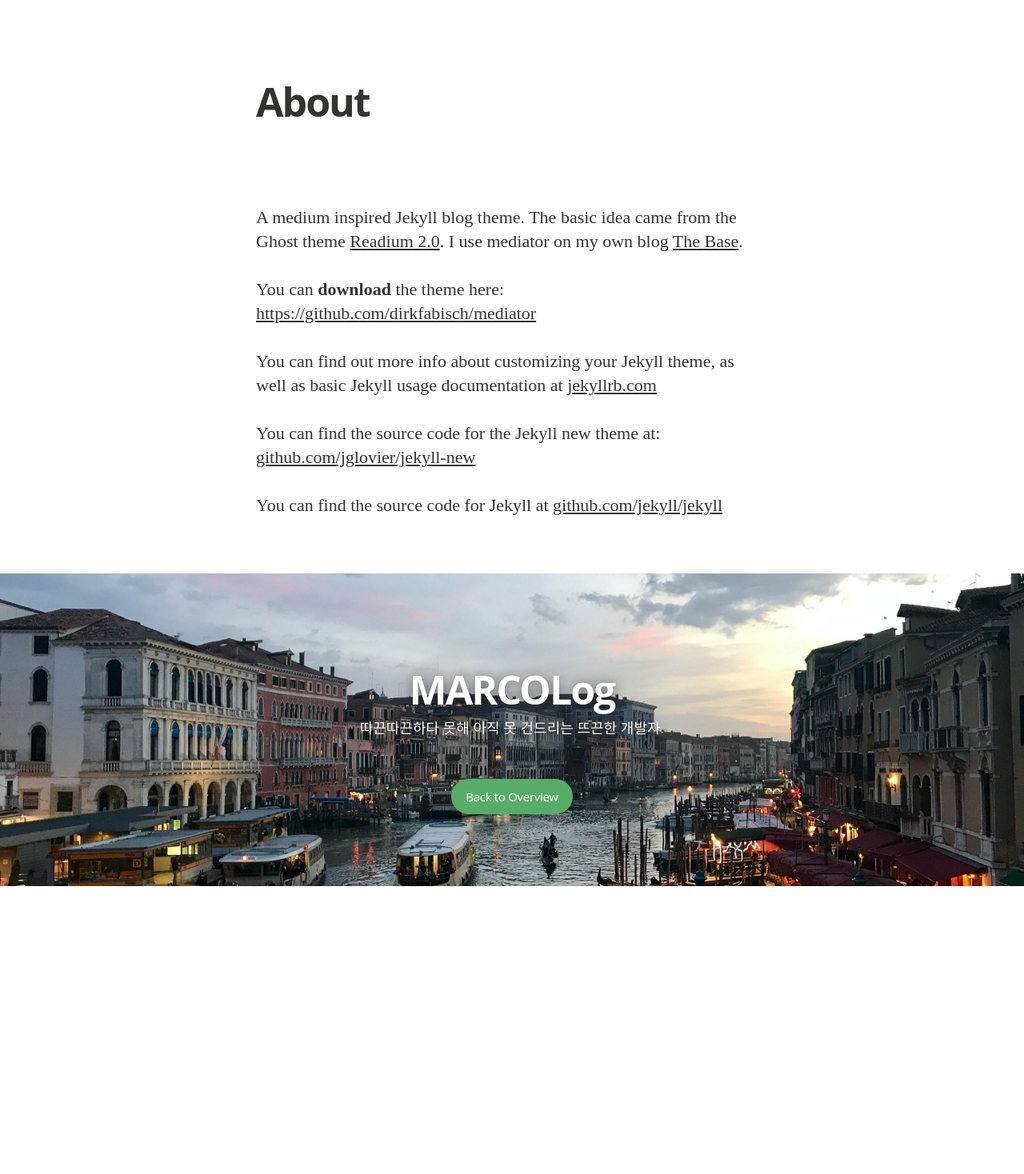
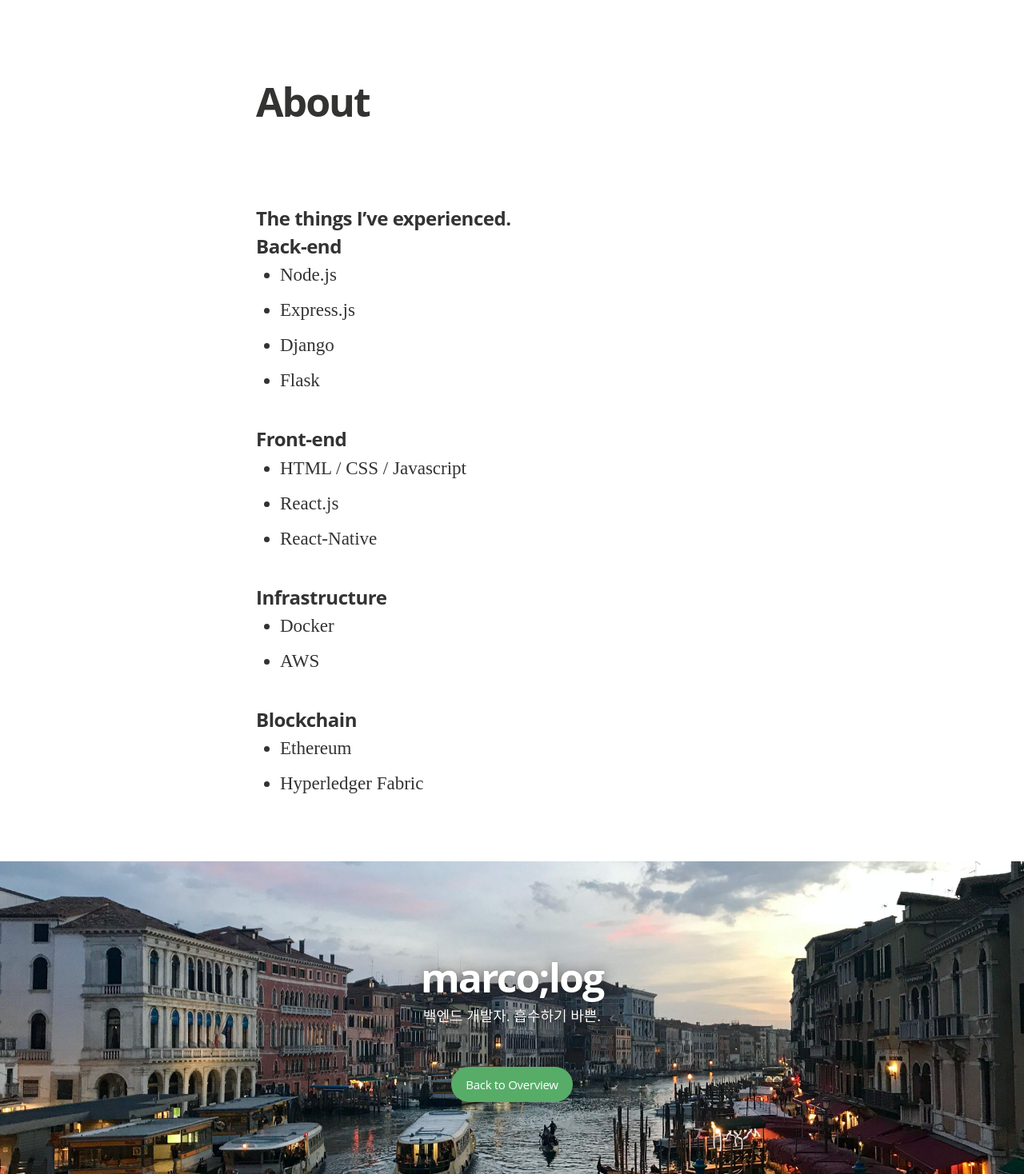
Before and after one commit to yvvyoon/yvvyoon.github.io, a Jekyll site: the page built from about.md, in a window 1280 px wide. Shown: the whole page at 80% size. Built offline with Jekyll 4.4.1, drawn with Linux system fonts in a browser that asks for light colours; nearby versions of some CDN libraries; some web fonts are replaced; before the commit the page ends 1108 px from its top, so only the background shows below that.

Commit message:
Modify: README.md, about.md, _config.yml

```diff
--- a/_config.yml
+++ b/_config.yml
@@ -4,9 +4,9 @@ gems:
     - jekyll-paginate
 
 # Site settings
-title: 'MARCOLog'
+title: 'marco;log'
 description: > # this means to ignore newlines until "email:"
-    따끈따끈하다 못해 아직 못 건드리는 뜨끈한 개발자.
+    백엔드 개발자. 흡수하기 바쁜.
 
 email: yoon4480@naver.com
 #blog logo
@@ -34,13 +34,6 @@ twitter_handle: '@'
 
 # social icons and sharing options
 social:
-    - icon: instagram
-      url: https://instagram.com/yvv.y_
-      desc: Follow me on twitter
-      share_url:
-      share_title:
-      share_link:
-
     #  - icon:	facebook
     #    url:	https://facebook.com/???
     #    desc: Connect with me facebook
@@ -54,6 +47,13 @@ social:
       share_url:
       share_title:
       share_link:
+
+    - icon: instagram
+      url: https://instagram.com/yvv.y_
+      desc: Follow me on twitter
+      share_url:
+      share_title:
+      share_link:
 #  - icon:	google-plus
 #    url:	https://google.com/???
 #    desc:	Add me on google+
--- a/about.md
+++ b/about.md
@@ -4,14 +4,27 @@ title: About
 permalink: /about/
 ---
 
-A medium inspired Jekyll blog theme. The basic idea came from the Ghost theme
-[Readium 2.0](http://www.svenread.com/readium-ghost-theme/). I use mediator on my own blog [The Base](blog.base68.com).
+### The things I've experienced.
 
-You can **download** the theme here:
-[https://github.com/dirkfabisch/mediator](https://github.com/dirkfabisch/mediator)
+#### Back-end
 
-You can find out more info about customizing your Jekyll theme, as well as basic Jekyll usage documentation at [jekyllrb.com](http://jekyllrb.com/)
+- Node.js
+- Express.js
+- Django
+- Flask
 
-You can find the source code for the Jekyll new theme at: [github.com/jglovier/jekyll-new](https://github.com/jglovier/jekyll-new)
+#### Front-end
 
-You can find the source code for Jekyll at [github.com/jekyll/jekyll](https://github.com/jekyll/jekyll)
+- HTML / CSS / Javascript
+- React.js
+- React-Native
+
+#### Infrastructure
+
+- Docker
+- AWS
+
+#### Blockchain
+
+- Ethereum
+- Hyperledger Fabric
```
Also changed, not shown: README.md.
